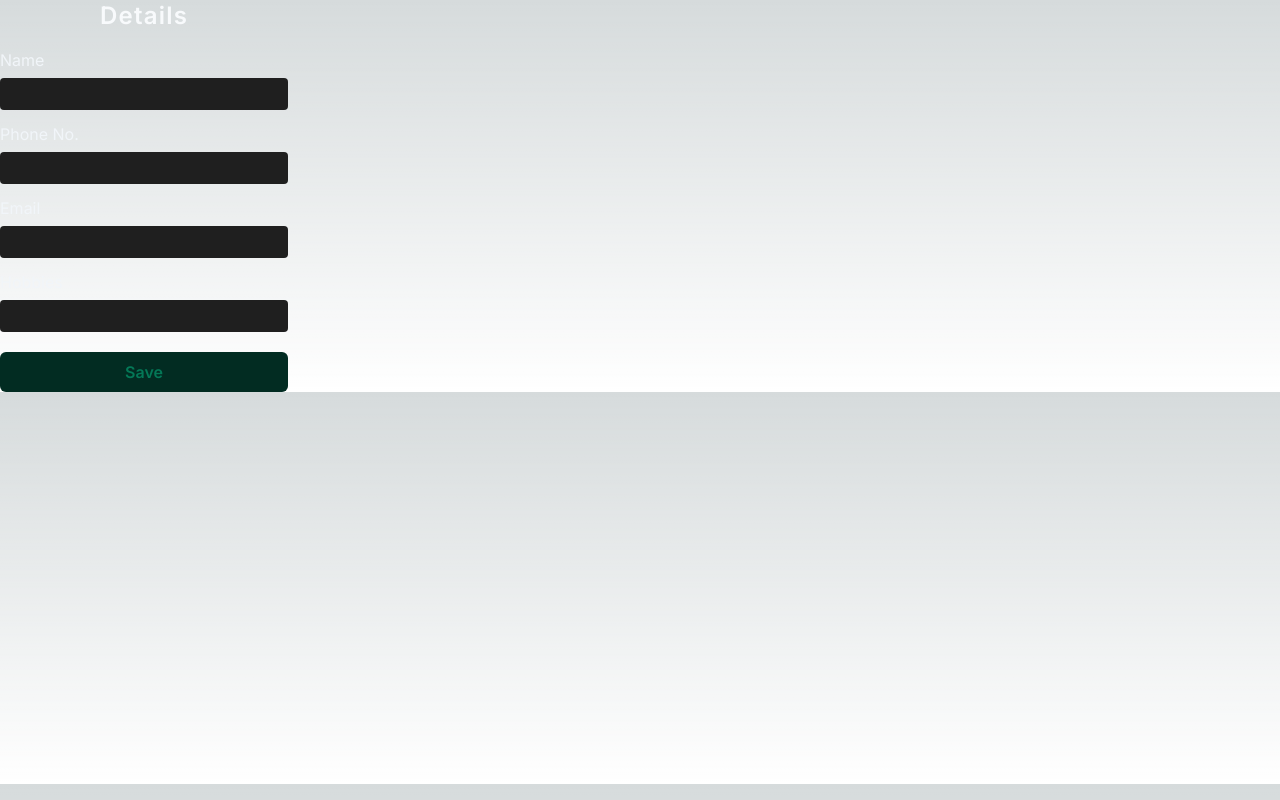
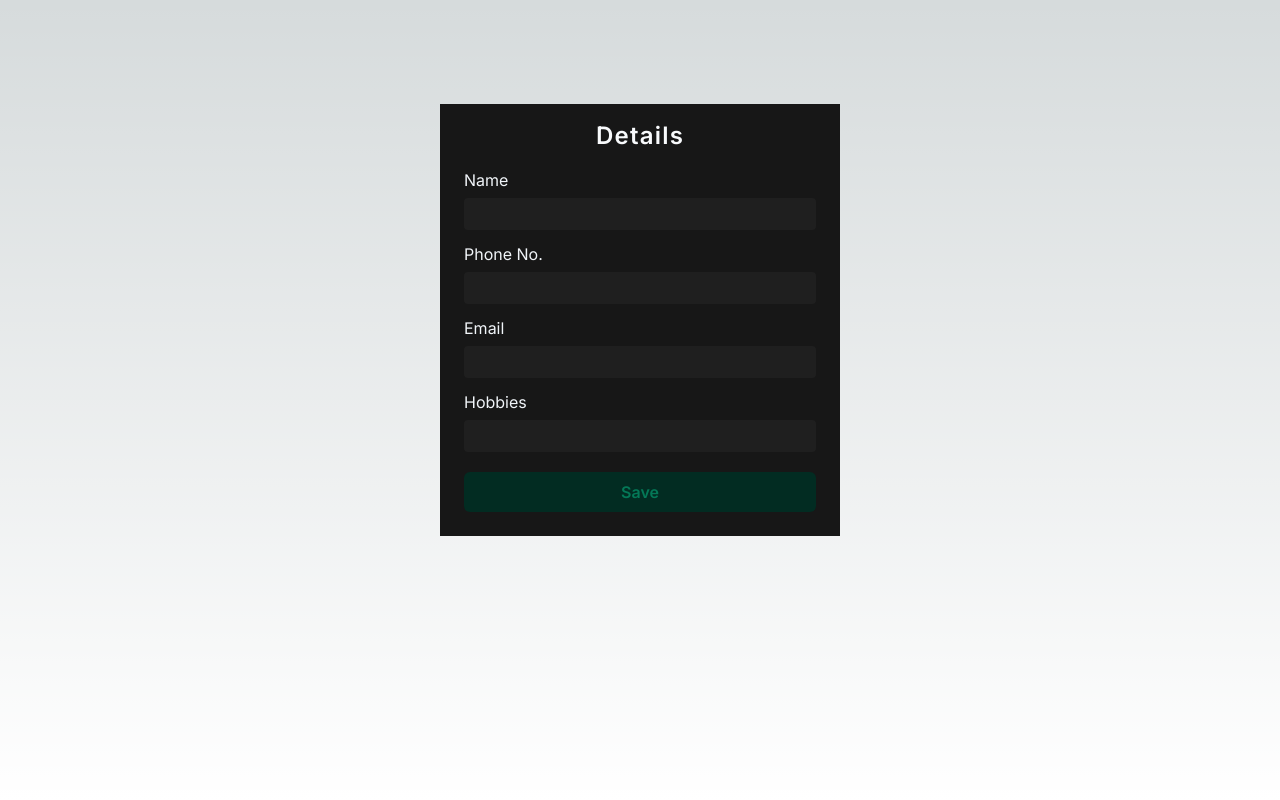
Before and after one commit to Ryuga8150/Red-Positive-Task, a Next.js app: page /createUser in a window 1280 px wide. Built offline with nearby package versions, Linux system fonts and the light colour scheme.

Commit message:
UI Fixes

```diff
--- a/src/app/createUser/page.tsx
+++ b/src/app/createUser/page.tsx
@@ -8,7 +8,7 @@ const CreateUser = (props: Props) => {
   const url = `/api/users`;
   const method = "POST";
   return (
-    <div>
+    <div className="h-screen flex items-center justify-center">
       <Form url={url} method={method} />
     </div>
   );
--- a/src/app/layout.tsx
+++ b/src/app/layout.tsx
@@ -5,7 +5,7 @@ import "./globals.css";
 const inter = Inter({ subsets: ["latin"] });
 
 export const metadata: Metadata = {
-  title: "Create Next App",
+  title: "Tabulate",
   description: "Generated by create next app",
 };
 
--- a/src/app/updateUser/[id]/page.tsx
+++ b/src/app/updateUser/[id]/page.tsx
@@ -31,7 +31,7 @@ const UpdateUser = async ({ params }: Props) => {
   const method = "PUT";
 
   return (
-    <div>
+    <div className="h-screen flex items-center justify-center">
       <Form user={user.data.user} url={url} method={method} />
     </div>
   );
--- a/src/components/Form.tsx
+++ b/src/components/Form.tsx
@@ -76,7 +76,10 @@ const Form = ({
   //   [reset, user]
   // );
   return (
-    <form onSubmit={handleSubmit(onSubmit, onError)} className="w-[18rem]">
+    <form
+      onSubmit={handleSubmit(onSubmit, onError)}
+      className="w-[25rem] mb-40 bg-background-dark px-6 pt-4 pb-6"
+    >
       <h2 className="text-center mb-4 text-2xl tracking-wider font-semibold text-slate-50">
         Details
       </h2>
--- a/src/components/Table.tsx
+++ b/src/components/Table.tsx
@@ -43,7 +43,11 @@ const Table = ({
       </TableHeader>
 
       {users.map((data, ind) => (
-        <TableRow key={ind} data={data}>
+        <TableRow
+          key={ind}
+          data={data}
+          select={checkAll || checkedArr.indexOf(data._id) > -1}
+        >
           <input
             type="checkbox"
             // className="appearance-none w-4 h-4 border-[1.8px] bg-transparent rounded border-border-light"
```
Also changed, not shown: src/app/page.tsx (+1 -11 lines).
